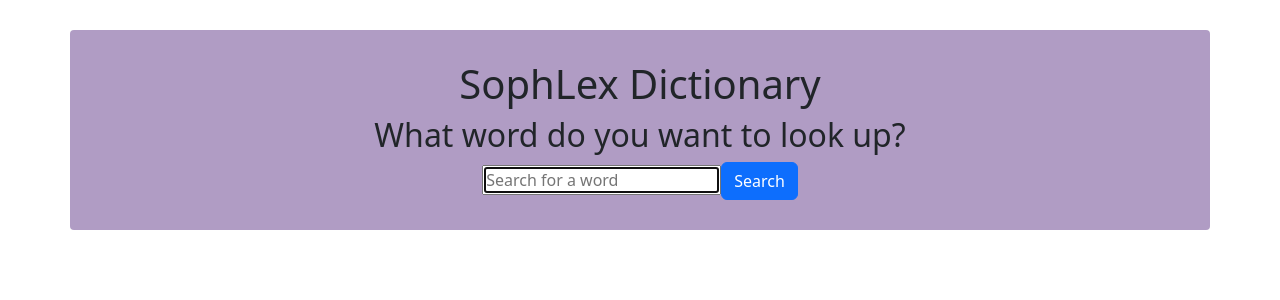
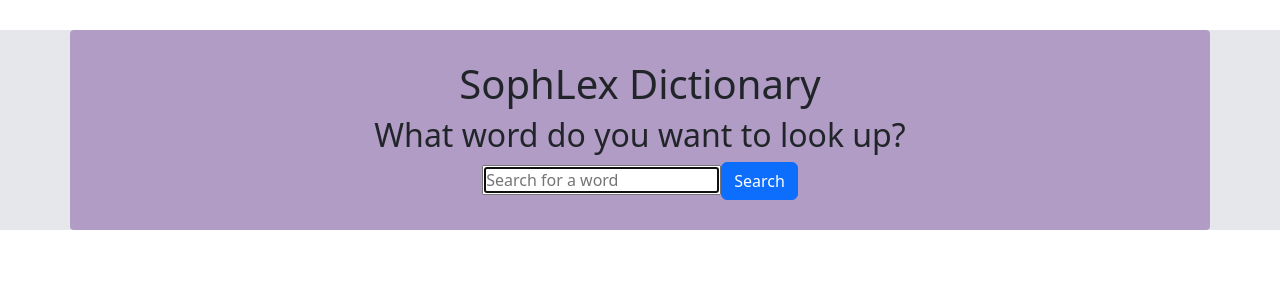
Before and after one commit to annelizeg/dictionary-project, a React (Create React App) app: page / in a window 1280 px wide. Shown: the top 300 px of the page. Built offline with nearby package versions, Linux system fonts and the light colour scheme.

Commit message:
Initial theme colour ideas

```diff
--- a/src/App.css
+++ b/src/App.css
@@ -1,6 +1,7 @@
 .App {
   margin: 30px 0;
   text-align: center;
+  background-color: #e5e7eb;
 }
 
 .App .container {
@@ -8,3 +9,17 @@
   padding: 30px;
   border-radius: 4px;
 }
+
+/*
+Colours:
+#1E3A8A //Deep Blue
+#065f46 //Deep Green
+#FACC15 // Yellow highlight
+#6D28D9 or #9333EA //Bright Purple
+#F9FAFB //Off-white
+
+ text:
+  primary: '#111827',
+  secondary: '#374151
+
+*/
```
